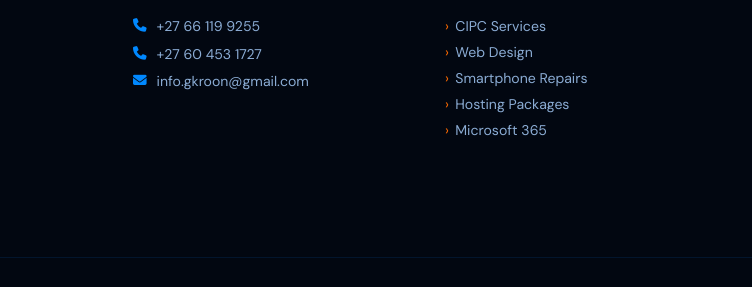
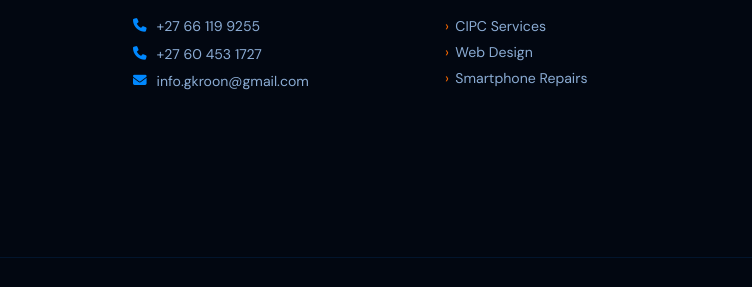
Before and after one commit to G-Kroon/GKroon, a website: page microsoft365.html in a window 1280 px wide. Shown: the part 1394-1681 px from the top of the page, 219-971 px from the left. Drawn offline with Linux system fonts and the light colour scheme; grey boxes are pictures that could not be loaded.

Commit message:
Update microsoft365.html
Signed-off-by: Jonathan Peters <jonathanpeters051@gmail.com>

```diff
--- a/microsoft365.html
+++ b/microsoft365.html
@@ -50,7 +50,7 @@
     <li><a href="web-design.html"><i class="fas fa-code"></i> Web Design</a></li>
     <li><a href="smartphone-repairs.html"><i class="fas fa-mobile-alt"></i> Repairs</a></li>
     <li><a href="https://g-kroon.github.io/Contact-Us/" target="_blank"><i class="fas fa-envelope"></i> Contact</a></li>
-    <li><a href="https://gkroon.fastinternet.cc/auth/login" target="_blank"><i class="fas fa-lock"></i> Client Login</a></li>
+    <!--<li><a href="https://gkroon.fastinternet.cc/auth/login" target="_blank"><i class="fas fa-lock"></i> Client Login</a></li>-->
   </ul>
   <div class="nav-controls">
     <button class="theme-toggle" aria-label="Toggle theme"><i class="fas fa-sun"></i></button>
@@ -159,8 +159,8 @@
         <a href="index1.html" class="legal-link">CIPC Services</a>
         <a href="web-design.html" class="legal-link">Web Design</a>
         <a href="smartphone-repairs.html" class="legal-link">Smartphone Repairs</a>
-        <a href="domains.html" class="legal-link">Hosting Packages</a>
-        <a href="microsoft365.html" class="legal-link">Microsoft 365</a>
+        <!--<a href="domains.html" class="legal-link">Hosting Packages</a>
+        <a href="microsoft365.html" class="legal-link">Microsoft 365</a>-->
       </div>
     </div>
     <div class="footer-section">
```
